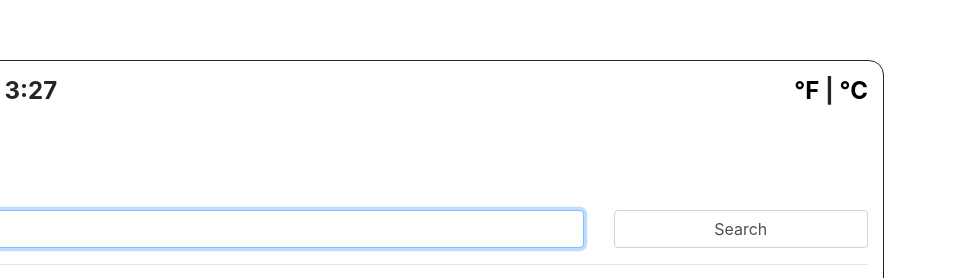
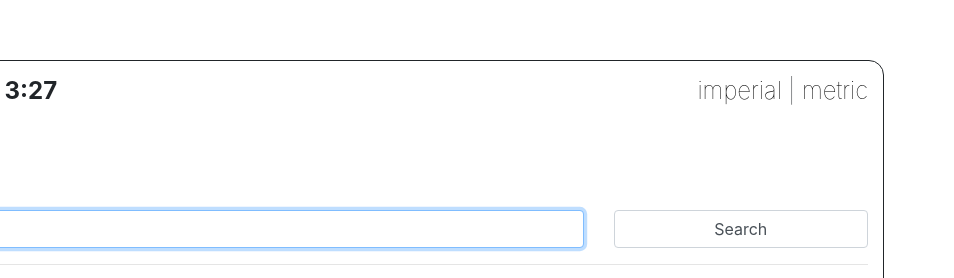
Before and after one commit to elizhadjinian/she-codes-plus-project, a website built with Parcel: page index.html in a window 1280 px wide. Shown: the top 278 px of the page, 326-1280 px from the left. Built offline with nearby package versions, Linux system fonts and the light colour scheme; no server answers; a web font is replaced by a local one.

Commit message:
changed some wording and font-wreight to top row

```diff
--- a/index.html
+++ b/index.html
@@ -21,8 +21,8 @@
       </div>
       <div class="col-4">
         <h4 class = "celsius-fahrenheight">
-          <a href="#" id = "fahrenheight-temp">°F</a> |
-          <a href ="#" id = "celsius-temp">°C</a>
+          <a href="#" id = "fahrenheight-temp">imperial</a> |
+          <a href ="#" id = "celsius-temp">metric</a>
         </h4>
       </div>
     </div>
--- a/src/styles.css
+++ b/src/styles.css
@@ -62,6 +62,7 @@ button:hover {
 
 .celsius-fahrenheight {
   text-align: right;
+  font-weight: lighter;
 }
 .detailElements {
   font-size: 28px;
```
